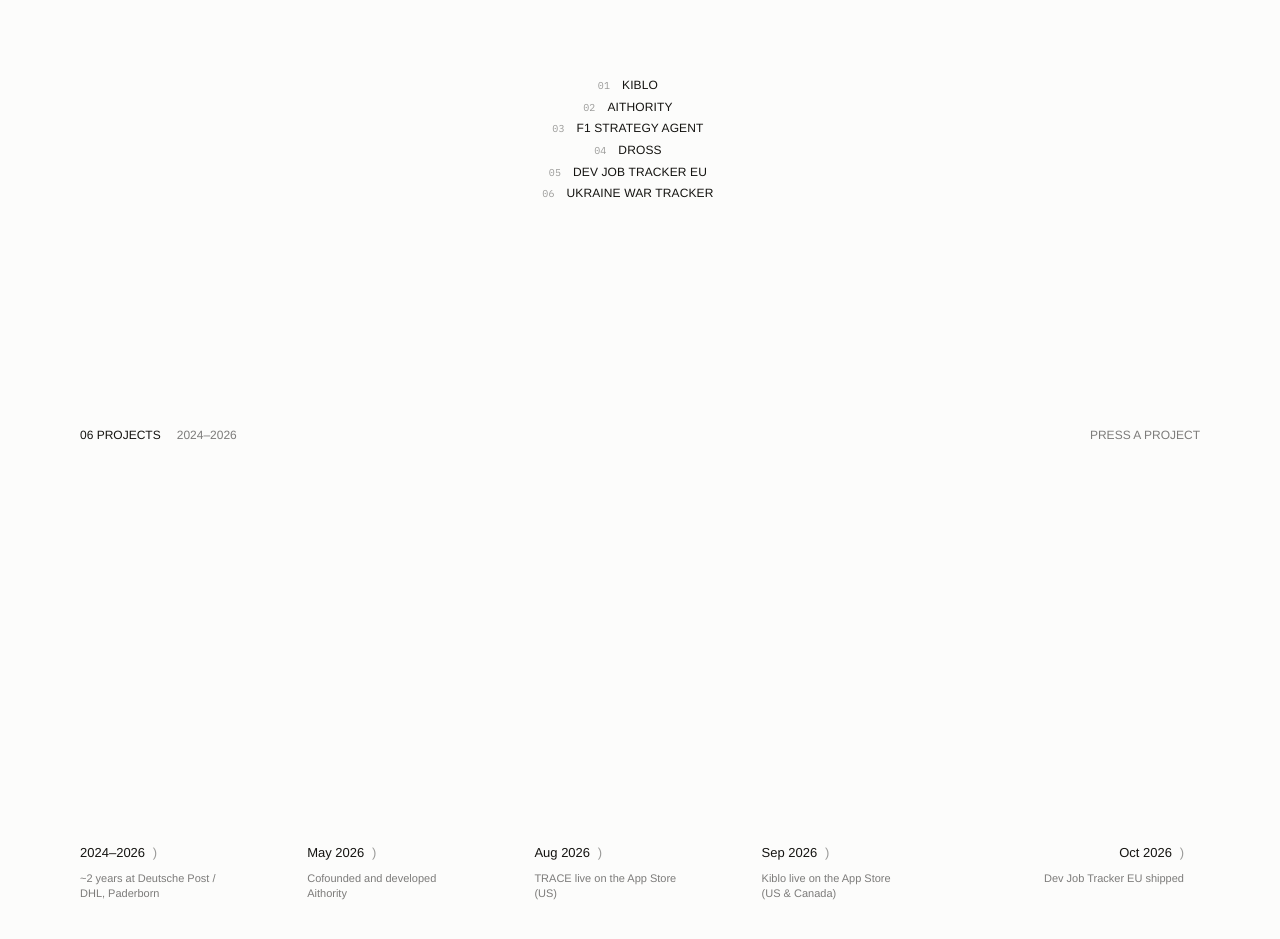
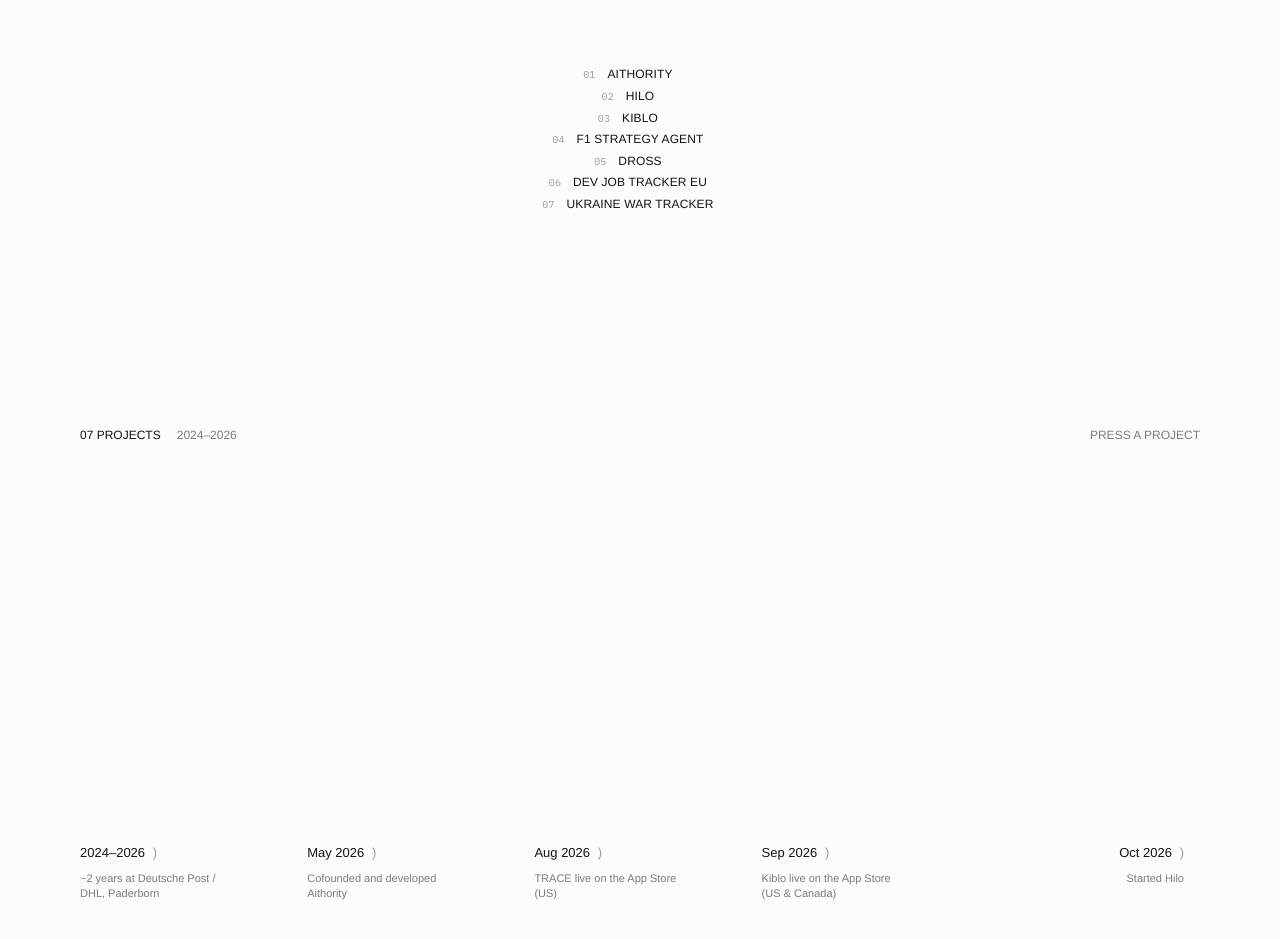
Before and after one commit to lopezsellesarnau-cmd/portfolio, a Next.js app: page / in a window 1280 px wide. Shown: the part 1780-2719 px from the top of the page. Built offline with nearby package versions, Linux system fonts and the light colour scheme.

Commit message:
Add Hilo as project 02, below Aithority and above Kiblo

```diff
--- a/components/copy.ts
+++ b/components/copy.ts
@@ -15,7 +15,7 @@
   name: 'Arnau Lopez',
   role: 'Full-Stack Developer · Design Engineer',
   eyebrow: '[ 22 · Alcoy, Spain · EU citizen, open to relocation ]',
-  hero: 'Cofounded and developed Aithority, an EU AI Act compliance SaaS (May to Oct 2026). Founder of Kiblo, live on the App Store in the US and Canada. Dross, a notarized Mac app that catches frontend/backend drift. F1 Strategy Agent, open-sourced after viewers asked for the code. Dev Job Tracker EU, the data behind my own job search.',
+  hero: 'Cofounded and developed Aithority, an EU AI Act compliance SaaS (May to Oct 2026). Building Hilo, an AI voice companion for older people, now in TestFlight on iPhone and iPad. Founder of Kiblo, live on the App Store in the US and Canada. Dross, a notarized Mac app that catches frontend/backend drift. F1 Strategy Agent, open-sourced after viewers asked for the code. Dev Job Tracker EU, the data behind my own job search.',
   sub: 'TypeScript · React · React Native · Next.js · Python · FastAPI · SQL · Figma. I design the interface and write the code, and I use AI in loops: conditions first, then rebuild what failed. ~2 years at Deutsche Post / DHL in Germany; based in Spain, EU citizen, open to full-stack and software developer roles across the EU.',
 }
 
@@ -47,56 +47,8 @@
 
 export const CASES: CaseStudy[] = [
   {
-    slug: 'kiblo',
+    slug: 'aithority',
     index: '01',
-    name: 'Kiblo',
-    role: 'Founder',
-    tagline: 'Pet-food iOS — full consumer loop, live on the App Store',
-    status: { text: 'Founder · live US & Canada', tone: 'ok' },
-    blurb:
-      'A weekly habit app for dog owners: scan the food bag already in the cupboard, portion the meal from the dog’s weight, and reorder before it runs out.',
-    why:
-      'Food-scanner apps stop at a score and trackers stop at a log. None connected the bag in the cupboard to the right portion and the next order.',
-    usedBy: 'Live on the App Store in the US and Canada.',
-    what:
-      'A weekly habit product: scan the bag already in the cupboard, portion from the dog, reorder before it runs out. Live on the App Store in the US and Canada. I am getting the first users through social media and building in public — not waiting for the listing to do the distribution.',
-    built:
-      'Solo. Expo 57, React Native, Firebase, RevenueCat. I lock product and constraints; AI implements in loops (conditions, then fix what failed); I reject and ship.',
-    decisions: [
-      {
-        title: 'Feeding tips are a rule engine, not an LLM call',
-        detail:
-          'The first plan was an LLM for every tip. A wrong answer about a dog’s health is worse than a missing one, and it has a per-call cost. I built a deterministic engine instead.',
-      },
-      {
-        title: 'Home stays a bowl — details live on the bowl',
-        detail:
-          'Home was getting noisy. I redesigned so the homepage stays clean. Feeding tips, details and extras sit on the bowl’s detail screen, not on home.',
-      },
-      {
-        title: 'Plans use real US recipes, not generated meals',
-        detail:
-          'Creating a plan means choosing meals that already exist in a US dog-food catalogue. Not an LLM suggestion of a recipe.',
-      },
-      {
-        title: 'Grams per day from the RER formula vets use',
-        detail:
-          'Daily amount comes from Resting Energy Requirement: age, weight, activity, meals per day. Not a model guess.',
-      },
-      {
-        title: 'RevenueCat “valid credentials” was a bundle ID',
-        detail:
-          'The In-App Purchase key in App Store Connect was created and valid. RevenueCat said the credentials were valid and still could not connect. The App Bundle ID was not exactly the one on the app.',
-      },
-    ],
-    stack: ['Cursor', 'Claude', 'React Native', 'Expo SDK 57', 'TypeScript', 'Firebase', 'RevenueCat'],
-    seed: 418,
-    link: 'https://apps.apple.com/app/id6802237827',
-    linkLabel: 'Open on the App Store',
-  },
-  {
-    slug: 'aithority',
-    index: '02',
     name: 'Aithority',
     role: 'Cofounder & developer',
     tagline: 'EU AI Act compliance SaaS · May to Oct 2026',
@@ -144,8 +96,103 @@
     linkLabel: 'Open landing',
   },
   {
+    slug: 'hilo',
+    index: '02',
+    name: 'Hilo',
+    role: 'Founder',
+    tagline: 'AI voice companion for older people · iPhone and iPad, in TestFlight',
+    status: { text: 'Founder · in TestFlight', tone: 'accent' },
+    blurb:
+      'A voice app for older people who live alone. Every day it talks with them, reminds them about their pills and asks them about their life. Their answers become a book of their life for the family.',
+    why:
+      'Many older people live alone, and their families call to ask the same things: how are you, did you take your pills. Kiblo, TRACE and SMASH were built first and looked for users later. Hilo started the other way round: the customer first, then the code.',
+    what:
+      'A daily voice talk with one big button, pill reminders inside the talk, and a book of their life written only with their words. The family sees the day on their phone and approves every story before it reaches the book.',
+    built:
+      'Solo. Designed in Figma, built with Expo 57, React Native and TypeScript. Supabase in Frankfurt with row level security. A Deno Edge Function runs the talk: Claude Haiku 5.5 for the conversation, Azure for the voice, Claude Sonnet 5.5 writes the story in the background.',
+    decisions: [
+      {
+        title: 'Tap to talk, not hold to talk',
+        detail:
+          'Holding a button was tiring and cut people off in the middle of a sentence. Now they tap once, and the turn ends after a pause of 3.5 seconds, when they tap “He terminado”, or after two minutes.',
+      },
+      {
+        title: 'The book does not invent',
+        detail:
+          'A test story added a sunny day nobody mentioned. The writer now uses only their words, and the app marks any word they did not say, so the family checks it before approving.',
+      },
+      {
+        title: 'The pill answer is code, not AI',
+        detail:
+          'Whether a pill was taken is health data. Hilo asks with Sí / No buttons and plain code records it, so the answer is never a guess from a model.',
+      },
+      {
+        title: 'Their voice stays on the phone',
+        detail:
+          'Speech recognition runs on the device. Only the text of the talk is saved, never the audio.',
+      },
+      {
+        title: 'Cost per user from day one',
+        detail:
+          'Tokens and voice characters are counted per person and day, and a daily limit per plan is checked on the server before a new talk starts.',
+      },
+    ],
+    stack: ['Claude Code', 'React Native', 'Expo SDK 57', 'TypeScript', 'Supabase', 'Claude API', 'Azure Speech'],
+    seed: 507,
+    link: 'https://hilo-web.vercel.app',
+    linkLabel: 'Open landing',
+  },
+  {
+    slug: 'kiblo',
+    index: '03',
+    name: 'Kiblo',
+    role: 'Founder',
+    tagline: 'Pet-food iOS — full consumer loop, live on the App Store',
+    status: { text: 'Founder · live US & Canada', tone: 'ok' },
+    blurb:
+      'A weekly habit app for dog owners: scan the food bag already in the cupboard, portion the meal from the dog’s weight, and reorder before it runs out.',
+    why:
+      'Food-scanner apps stop at a score and trackers stop at a log. None connected the bag in the cupboard to the right portion and the next order.',
+    usedBy: 'Live on the App Store in the US and Canada.',
+    what:
+      'A weekly habit product: scan the bag already in the cupboard, portion from the dog, reorder before it runs out. Live on the App Store in the US and Canada. I am getting the first users through social media and building in public — not waiting for the listing to do the distribution.',
+    built:
+      'Solo. Expo 57, React Native, Firebase, RevenueCat. I lock product and constraints; AI implements in loops (conditions, then fix what failed); I reject and ship.',
+    decisions: [
+      {
+        title: 'Feeding tips are a rule engine, not an LLM call',
+        detail:
+          'The first plan was an LLM for every tip. A wrong answer about a dog’s health is worse than a missing one, and it has a per-call cost. I built a deterministic engine instead.',
+      },
+      {
+        title: 'Home stays a bowl — details live on the bowl',
+        detail:
+          'Home was getting noisy. I redesigned so the homepage stays clean. Feeding tips, details and extras sit on the bowl’s detail screen, not on home.',
+      },
+      {
+        title: 'Plans use real US recipes, not generated meals',
+        detail:
+          'Creating a plan means choosing meals that already exist in a US dog-food catalogue. Not an LLM suggestion of a recipe.',
+      },
+      {
+        title: 'Grams per day from the RER formula vets use',
+        detail:
+          'Daily amount comes from Resting Energy Requirement: age, weight, activity, meals per day. Not a model guess.',
+      },
+      {
+        title: 'RevenueCat “valid credentials” was a bundle ID',
+        detail:
+          'The In-App Purchase key in App Store Connect was created and valid. RevenueCat said the credentials were valid and still could not connect. The App Bundle ID was not exactly the one on the app.',
+      },
+    ],
+    stack: ['Cursor', 'Claude', 'React Native', 'Expo SDK 57', 'TypeScript', 'Firebase', 'RevenueCat'],
+    seed: 418,
+    link: 'https://apps.apple.com/app/id6802237827',
+    linkLabel: 'Open on the App Store',
+  },
+  {
     slug: 'f1-strategy-agent',
-    index: '03',
+    index: '04',
     name: 'F1 Strategy Agent',
     role: 'Founder',
     tagline: 'ML race strategy — open-sourced after viewers asked for the code',
@@ -189,7 +236,7 @@
   },
   {
     slug: 'dross',
-    index: '04',
+    index: '05',
     name: 'Dross',
     role: 'Founder',
     tagline: 'Mac app + CLI — notarized DMG',
@@ -223,7 +270,7 @@
   },
   {
     slug: 'dev-job-tracker',
-    index: '05',
+    index: '06',
     name: 'Dev Job Tracker EU',
     role: 'Founder',
     tagline: 'Junior dev job market in Spain, NL, Germany and Belgium',
@@ -262,7 +309,7 @@
   },
   {
     slug: 'ukraine-war-tracker',
-    index: '06',
+    index: '07',
     name: 'Ukraine War Tracker',
     role: 'Founder',
     tagline: 'Daily Russian losses in the war in Ukraine, as a quiet report',
@@ -513,5 +560,6 @@
   { date: 'May 2026', title: 'Cofounded and developed Aithority', detail: 'EU AI Act compliance SaaS, accepted into Lanzadera. Tested with accelerator companies such as LaiaDesk. Until Oct 2026.' },
   { date: 'Aug 2026', title: 'TRACE live on the App Store (US)', detail: 'Privacy app: breach scan, exposure score, broker removals.' },
   { date: 'Sep 2026', title: 'Kiblo live on the App Store (US & Canada)', detail: 'Approved and released after one revision.' },
+  { date: 'Oct 2026', title: 'Started Hilo', detail: 'AI voice companion for older people. iPhone and iPad in TestFlight.' },
   { date: 'Oct 2026', title: 'Dev Job Tracker EU shipped', detail: 'Python, FastAPI and SQLite. Its data reshaped my own job search.' },
 ]
```
